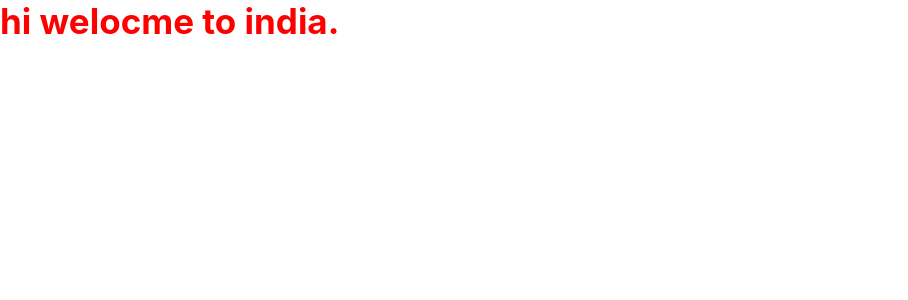
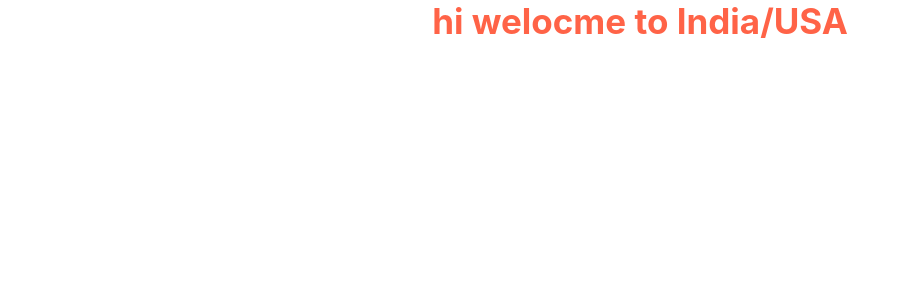
Before and after one commit to jagadeesh531/RRT, a React (Create React App) app in the folder my-app/: page / in a window 1280 px wide. Shown: the top 300 px of the page, without its empty margins (0-908 px from the left). Built offline with nearby package versions, Linux system fonts and the light colour scheme.

Commit message:
4th commit files2.

```diff
--- a/my-app/src/App.css
+++ b/my-app/src/App.css
@@ -1,5 +1,6 @@
 .App{
   font-size: 35px;
-  color: red;
+  color: tomato;
   font-weight: bold;
+  text-align: center;
 }
--- a/my-app/src/App.js
+++ b/my-app/src/App.js
@@ -4,7 +4,7 @@
 function App() {
   return (
     <div className="App">
-      hi welocme to india.
+      hi welocme to India/USA
     </div>
   );
 }
```
